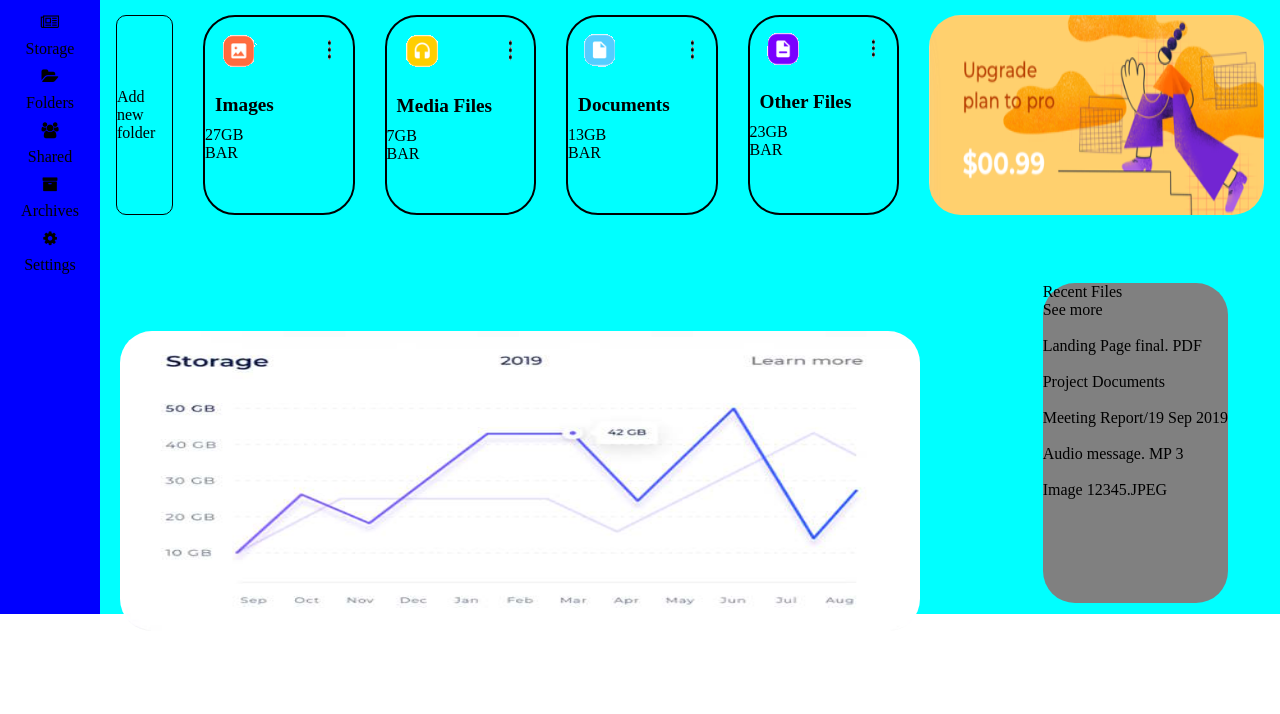
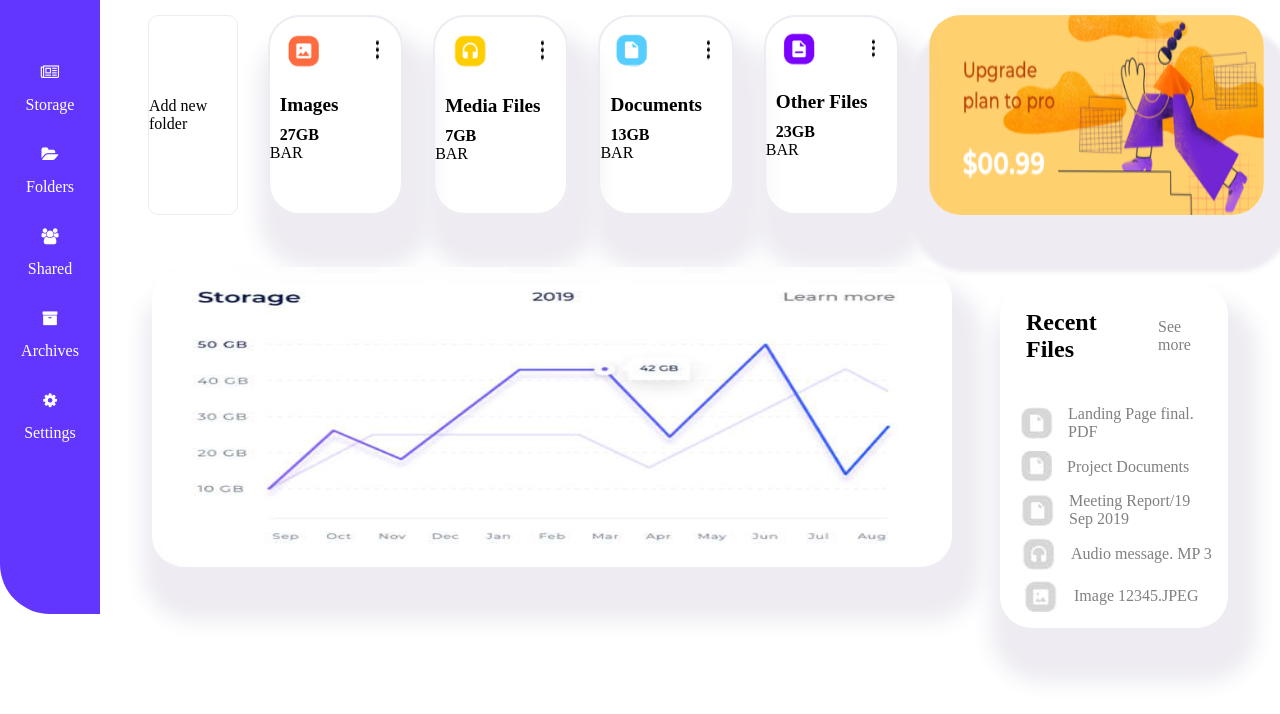
Before and after one commit to RasaZuk/project-with-files, a website: page index.html in a window 1280 px wide. Shown: the part 86-800 px from the top of the page. Drawn offline with Linux system fonts and the light colour scheme.

Commit message:
new update

```diff
--- a/css/header.css
+++ b/css/header.css
@@ -4,10 +4,14 @@
     align-items: center;
     align-self: flex-start;
     width: 100%;
-    background-color: yellow;
 }
 
 
+.main-header p {
+    font-size: 2rem;
+    color: grey;
+    margin: 0 2rem 0 3rem;
+}
 
 
 
@@ -16,17 +20,19 @@
     height: 40px;
     width: 40px;
     border-radius: 50%;
-
+    border: 2px solid black;
 }
 
 .h1 {
     font-size: 5rem;
     font-family: Arial, Helvetica, sans-serif;
+    padding-right: 1rem;
 
 }
 
 .right-side {
     display: flex;
     margin-top: 15px;
-
+    gap: 20px;
+    margin-right: 2rem;
 }
--- a/css/main.css
+++ b/css/main.css
@@ -12,14 +12,20 @@ body {
 }
 
 aside {
-    background-color: blue;
+    background-color: rgb(98, 54, 255);
+    color: white;
     display: flex;
     flex-direction: column;
     align-items: center;
     width: 100px;
     height: 700px;
-    padding-top: 100px;
-    gap: 10px;
+    padding-top: 150px;
+    border-radius: 50px 30px 0 50px;
+
+}
+
+aside p {
+    margin: 1rem 0 2rem 0;
 }
 
 header {
@@ -30,9 +36,6 @@ header {
 main {
    width: calc(100% - 100px);
    height: 700px;
-   background-color: aqua;
-
-
 }
 
 
@@ -44,10 +47,11 @@ main {
 }
 
 .documents .failai {
-    border: 2px solid;
-    width: 400px;
+    border: 2px solid rgb(238, 236, 242);
+    width: 300px;
     height: 200px;
     border-radius: 2rem;
+    box-shadow: 10px 35px 20px 20px rgb(238, 236, 242);
 }
 
 .top-line {
@@ -56,24 +60,32 @@ main {
     justify-content: space-between;
 }
 
+.failai p {
+    font-weight: 900;
+    padding-left: 10px;
+
+}
+
 .empty {
     display: flex;
+    justify-content: center;
     align-items: center;
-    border: 1px solid black;
+    border: 1px solid rgb(238, 236, 242);
     border-radius: 10px;
-    width: 150px;
-
+    width: 200px;
+    margin-left: 2rem;
 }
 
 .documents .images {
     border: 5px solid black;
     border-radius: 10px;
     height: 200px;
-
 }
 
 .nuotrauka {
     border-radius: 2rem;
+    width: 450px;
+    box-shadow: 5px 35px 5px 22px rgb(238, 236, 242);
 }
 
 
@@ -92,8 +104,9 @@ h2 {
 .chart img {
     width: 800px;
     height: 300px;
-    margin-top: 5rem;
+    margin: 1rem 1rem 2rem 2rem;
     border-radius: 2rem;
+    box-shadow: 10px 35px 20px 20px rgb(238, 236, 242);
 }
 
 .paskutinis {
@@ -102,6 +115,7 @@ h2 {
     justify-content: space-between;
     padding: 20px;
 
+
 }
 
 .paskutinis .last-one {
@@ -109,7 +123,42 @@ h2 {
 }
 
 .last-one {
-    background-color: gray;
     border-radius: 2rem;
+    border-radius: 1px solid grey;
+    width: 290px;
+    padding: 1rem;
+    box-shadow: 10px 35px 20px 20px rgb(238, 236, 242);
 
 }
+
+.titulinis {
+    display: flex;
+    justify-content: space-between;
+    align-items: center;
+    gap: 10px;
+    margin-bottom: 2rem;
+}
+
+.titulinis h2 {
+    font-size: 24px;
+}
+
+.titulinis a {
+    text-decoration: none;
+    color: grey;
+}
+
+.layout {
+    display: flex;
+    flex-wrap: wrap;
+    padding-left: 5px;
+    gap: 10px;
+    color: grey;
+}
+
+.layout div {
+    display: flex;
+    flex-direction: row;
+    align-items: center;
+    gap: 15px;
+}
--- a/index.html
+++ b/index.html
@@ -87,21 +87,35 @@
             <div class="chart">
                 <img src="./images/chart.jpg" alt="Chart">
             </div>
+
             <div class="last-one">
                 <div class="titulinis">
-                    <div>Recent Files</div>
-                    <p>See more</p>
+                    <h2>Recent Files</h2>
+                    <a href="#">See more</a>
                 </div>
-                <img src="" alt="">
-                <p>Landing Page final. PDF</p>
-                <img src="" alt="">
-                <p>Project Documents</p>
-                <img src="" alt="">
-                <p>Meeting Report/19 Sep 2019</p>
-                <img src="" alt="">
-                <p>Audio message. MP 3</p>
-                <img src="" alt="">
-                <p>Image 12345.JPEG</p>
+
+                <div class="layout">
+                    <div>
+                        <img src="./images/pirma.jpg" alt="">
+                        <p>Landing Page final. PDF</p>
+                    </div>
+                    <div>
+                        <img src="./images/antra.jpg" alt="">
+                        <p>Project Documents</p>
+                    </div>
+                    <div>
+                        <img src="./images/trecia.jpg" alt="">
+                        <p>Meeting Report/19 Sep 2019</p>
+                    </div>
+                    <div>
+                        <img src="./images/ketvirta.jpg" alt="">
+                        <p>Audio message. MP 3</p>
+                    </div>
+                    <div>
+                        <img src="./images/penkta.jpg" alt="">
+                        <p>Image 12345.JPEG</p>
+                    </div>
+                </div>
             </div>
         </section>
 
```
Also changed, not shown: images/antra.jpg (added), images/ketvirta.jpg (added), images/penkta.jpg (added), images/pirma.jpg (added), images/trecia.jpg (added).
